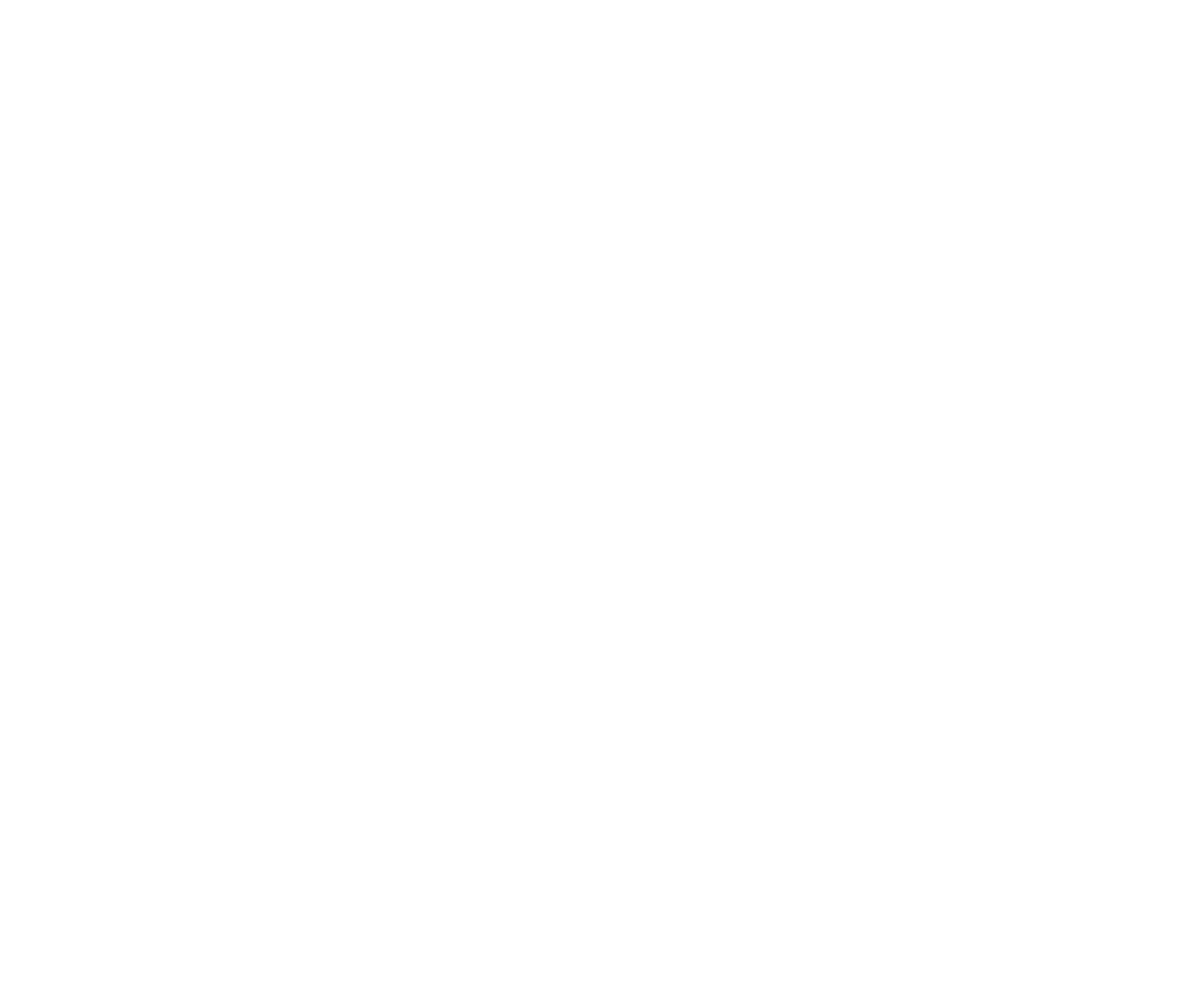
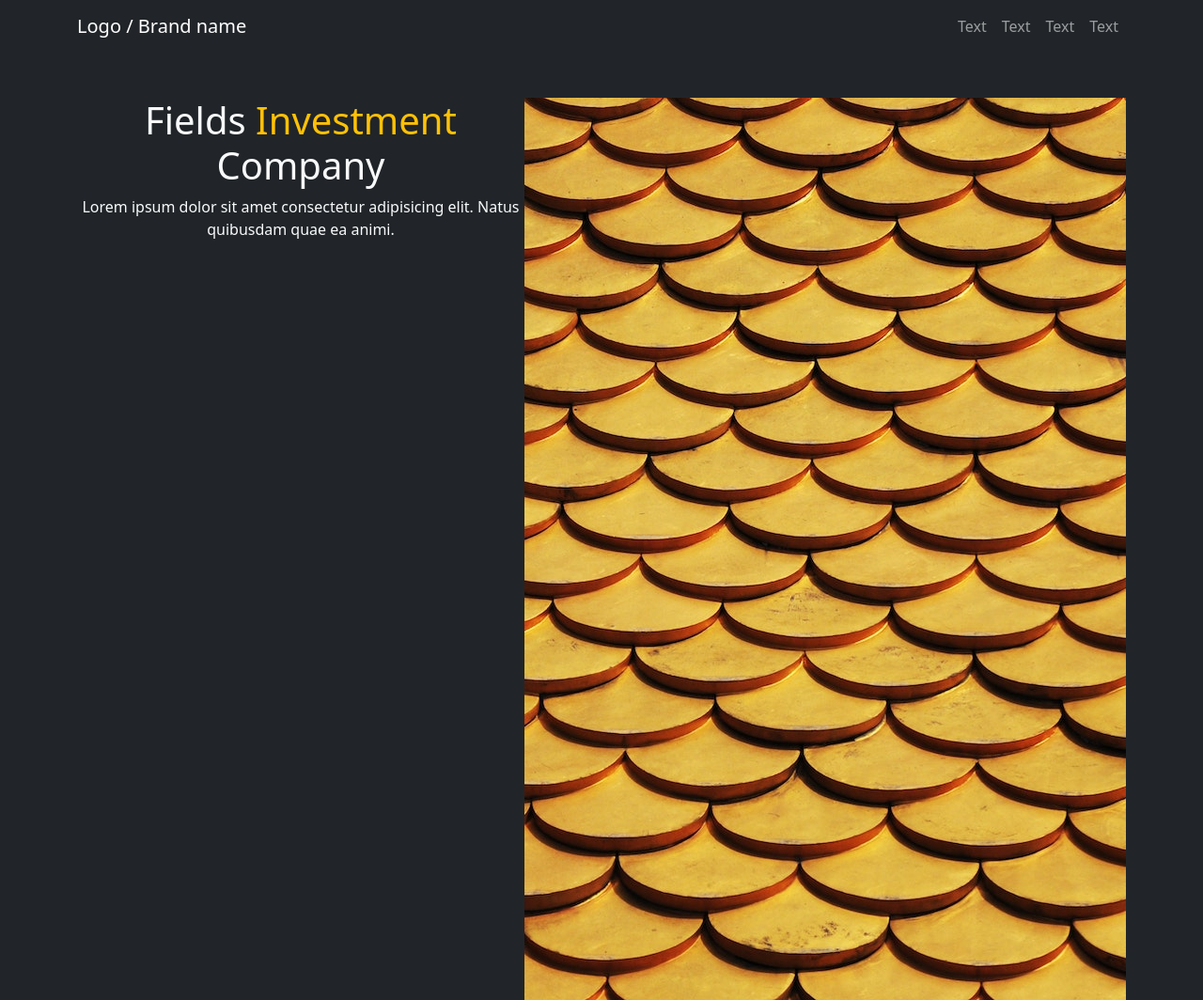
Before and after one commit to mexcampos/PreEntrega2-Campos, a plain HTML site: page index.html in a window 1280 px wide. Shown: the whole page at 94% size. Before the commit the page ends 800 px from the top, so only its background shows below. Drawn offline with nearby package versions, Linux system fonts and the light colour scheme.

Commit message:
tercer avance

```diff
--- a/index.html
+++ b/index.html
@@ -1,12 +1,62 @@
 <!DOCTYPE html>
-<html lang="en">
+<html lang="es">
 <head>
   <meta charset="UTF-8">
   <meta http-equiv="X-UA-Compatible" content="IE=edge">
   <meta name="viewport" content="width=device-width, initial-scale=1.0">
-  <title>Document</title>
+  <link href="https://cdn.jsdelivr.net/npm/bootstrap@5.2.2/dist/css/bootstrap.min.css" rel="stylesheet" integrity="sha384-Zenh87qX5JnK2Jl0vWa8Ck2rdkQ2Bzep5IDxbcnCeuOxjzrPF/et3URy9Bv1WTRi" crossorigin="anonymous">
+  <link rel="stylesheet" href="style.css">
+  <title>Fields Investment Company</title>
 </head>
 <body>
+  <!-- Barra de navegación -->
+  <nav class="navbar navbar-expand-lg bg-dark navbar-dark">
+    <div class="container">
+      <a href="#" class="navbar-brand">Logo / Brand name</a>
 
+      <button
+      class="navbar-toggler"
+      type="button"
+      data-bs-toggle="collapse"
+      data-bs-target="#navmenu"
+      >
+        <span class="navbar-toggler-icon"></span>
+      </button>
+
+      <div class="collapse navbar-collapse" id="navmenu">
+        <ul class="navbar-nav ms-auto">
+          <li class="nav-item">
+            <a href="#" class="nav-link">Text</a>
+          </li>
+          <li class="nav-item">
+            <a href="#" class="nav-link">Text</a>
+          </li>
+          <li class="nav-item">
+            <a href="#" class="nav-link">Text</a>
+          </li>
+          <li class="nav-item">
+            <a href="#" class="nav-link">Text</a>
+          </li>
+        </ul>
+      </div>
+    </div>
+  </nav>
+
+  <!-- Cuerpo -->
+  <section class="bg-dark text-light p-5 text-center">
+    <div class="container">
+      <div class="d-sm-flex">
+        <div>
+          <h1>Fields <span class="text-warning">Investment</span> Company </h1>
+          <p>Lorem ipsum dolor sit amet consectetur adipisicing elit. Natus quibusdam quae ea animi.</p>
+        </div>
+        <img class="img-fluid" src="img/gold.jpg" alt="">
+      </div>
+    </div>
+  </section>
+
+
+
+  <script src="https://cdn.jsdelivr.net/npm/bootstrap@5.2.2/dist/js/bootstrap.bundle.min.js" integrity="sha384-OERcA2EqjJCMA+/3y+gxIOqMEjwtxJY7qPCqsdltbNJuaOe923+mo//f6V8Qbsw3" crossorigin="anonymous"></script>
 </body>
 </html>
```
Also changed, not shown: style.css (added).
